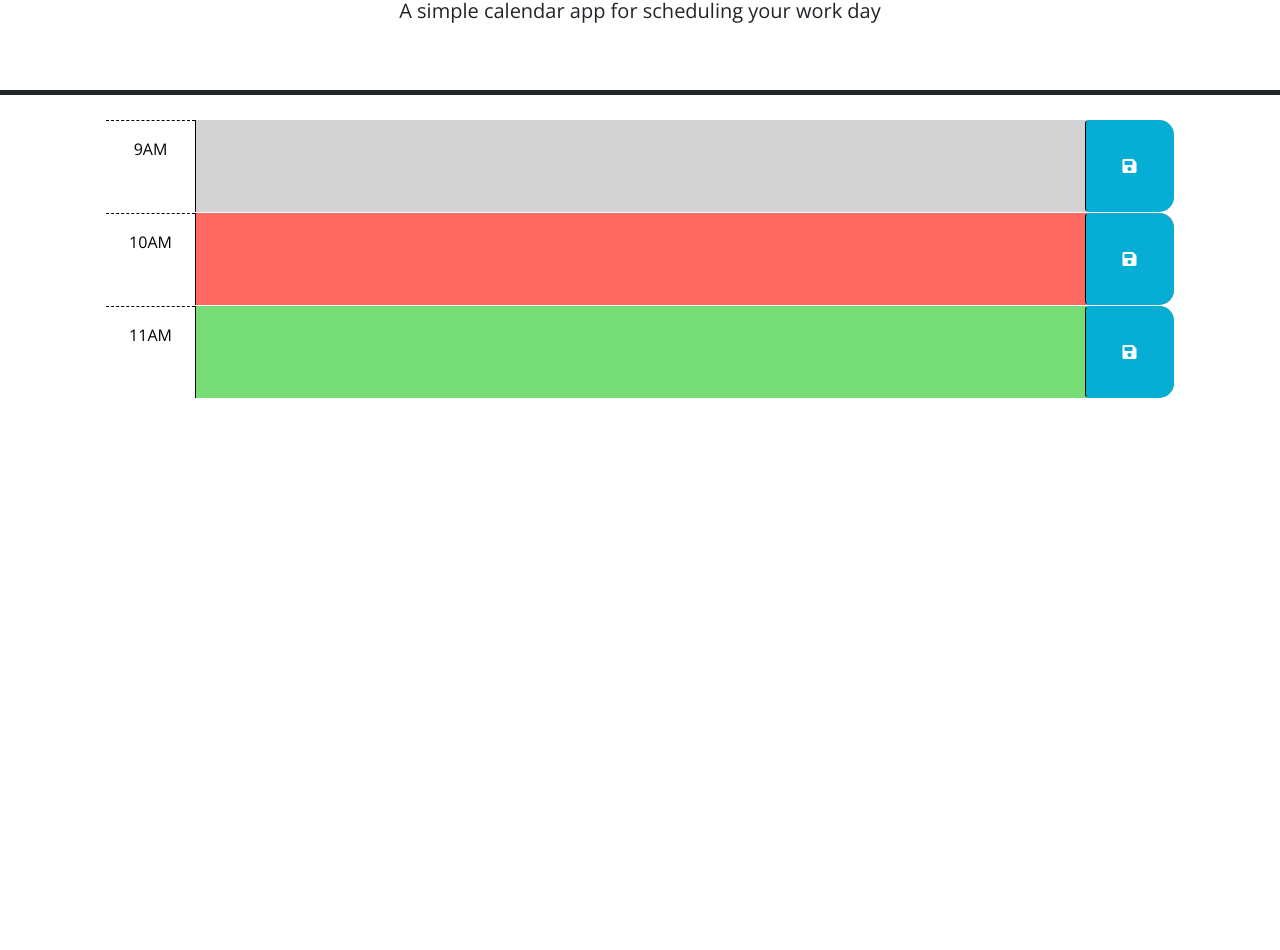
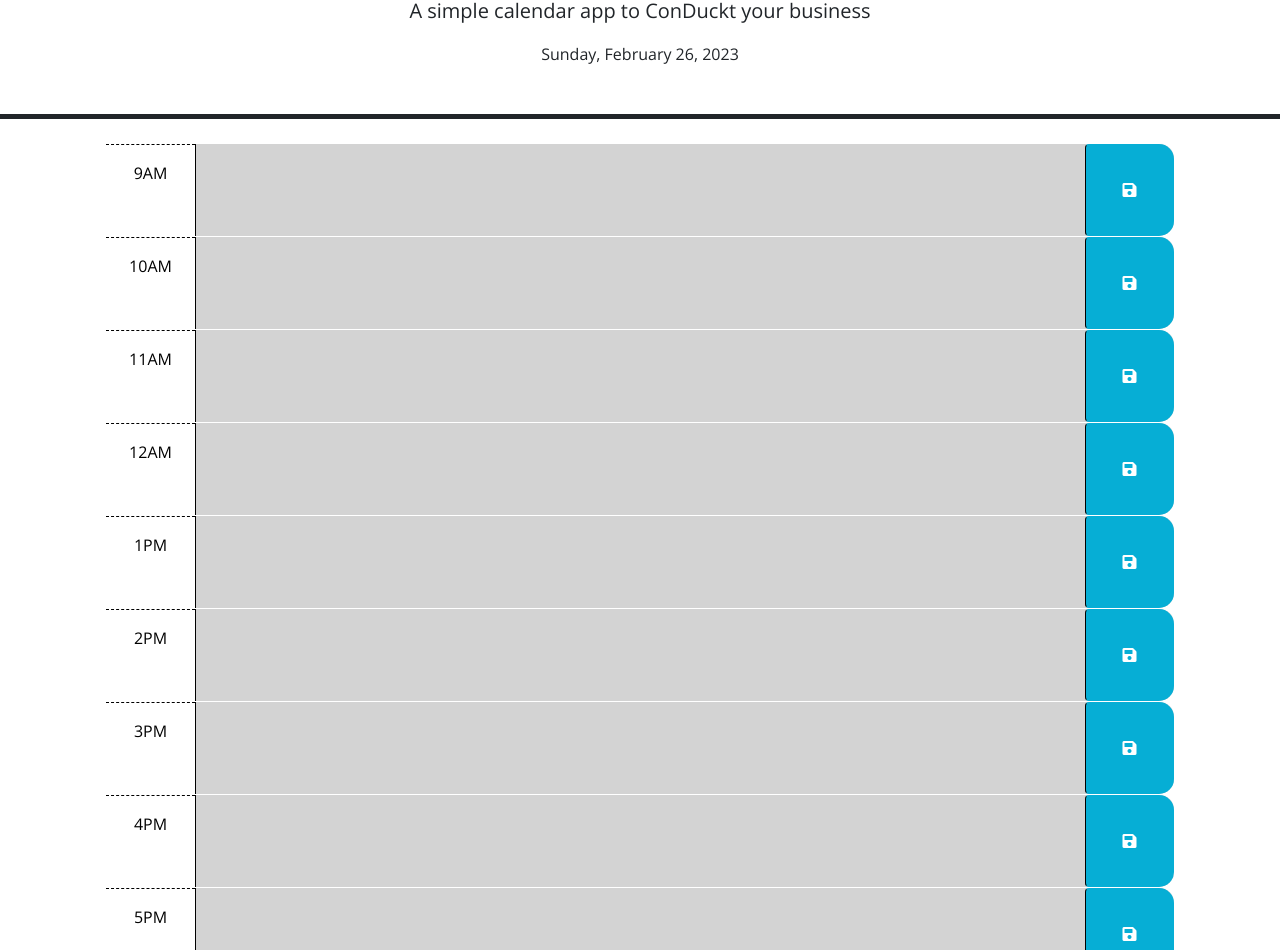
Before and after one commit to ConDuckt/conduckted-scheduler, a plain HTML site: page index.html in a window 1280 px wide. Shown: the part 137-1087 px from the top of the page. Before the commit the page ends 800 px from the top, so only its background shows below. Drawn offline with nearby package versions, Linux system fonts and the light colour scheme.

Commit message:
pushing working code

```diff
--- /dev/null
+++ b/assets/reset.css
@@ -0,0 +1,48 @@
+/* http://meyerweb.com/eric/tools/css/reset/
+   v2.0 | 20110126
+   License: none (public domain)
+*/
+
+html, body, div, span, applet, object, iframe,
+h1, h2, h3, h4, h5, h6, p, blockquote, pre,
+a, abbr, acronym, address, big, cite, code,
+del, dfn, em, img, ins, kbd, q, s, samp,
+small, strike, strong, sub, sup, tt, var,
+b, u, i, center,
+dl, dt, dd, ol, ul, li,
+fieldset, form, label, legend,
+table, caption, tbody, tfoot, thead, tr, th, td,
+article, aside, canvas, details, embed,
+figure, figcaption, footer, header, hgroup,
+menu, nav, output, ruby, section, summary,
+time, mark, audio, video {
+	margin: 0;
+	padding: 0;
+	border: 0;
+	font-size: 100%;
+	font: inherit;
+	vertical-align: baseline;
+}
+/* HTML5 display-role reset for older browsers */
+article, aside, details, figcaption, figure,
+footer, header, hgroup, menu, nav, section {
+	display: block;
+}
+body {
+	line-height: 1;
+}
+ol, ul {
+	list-style: none;
+}
+blockquote, q {
+	quotes: none;
+}
+blockquote:before, blockquote:after,
+q:before, q:after {
+	content: '';
+	content: none;
+}
+table {
+	border-collapse: collapse;
+	border-spacing: 0;
+}
--- a/assets/script.js
+++ b/assets/script.js
@@ -1,66 +1,31 @@
-// Wrap all code that interacts with the DOM in a call to jQuery to ensure that
-// the code isn't run until the browser has finished rendering all the elements
-// in the html.
+var currentTimeCheck = dayjs().format("HH");
+var saveBtn = $(".saveBtn");
 
-// Display the current date in the header of the page. Get current time with day.js.
-
+$("header").append(dayjs().format("dddd, MMMM D, YYYY"));
 
 $(".time-block").each(function () {
-    // `this` already targets time-block, so you don't need to traverse to closest
+
     var timeBlock = $(this).attr("id");
     var savedData = localStorage.getItem(timeBlock);
-    // var userInput = $(this).siblings(".description").val();
+
     $(this).find(".description").val(savedData);
 });
 
-// Apply the past, present, or future class to each time block by comparing the time-block id to the current time.
-  // The id attribute of each time-block be used to conditionally add or remove
-  // the past, present, and future classes.
+$(".time-block").each(function () {
+    var timeBlock = $(this).attr("id");
 
-$(".time-block").each(function () {
-
+    if (timeBlock > currentTimeCheck) {
+        $(this).addClass("future");
+    } else if (timeBlock === currentTimeCheck) {
+        $(this).addClass("present");
+    } else if (timeBlock < currentTimeCheck) {
+      $(this).addClass("past");
+    }
 });
 
+$(saveBtn).click(function() {
+    var timeBlock = $(this).closest(".time-block").attr("id");
+    var userInput = $(this).siblings(".description").val();
 
-
-// Add click lister events on the saveBtn.
-var saveBtn = $(".saveBtn");
-$(saveBtn).click(function() {
-// Get time-block id's. Use DOM traversal to get correct "hour-x" id is for each saveBtn.
-// `this` targets saveBtn in the function so it won't work outside the function:
-    var timeBlock = $(this).closest(".time-block").attr("id");
-    console.log("timeBlock", timeBlock);
-    var userInput = $(this).siblings(".description").val();
-    console.log("userInput", userInput);
-// Set any userInput to localStorage
-//  Use the id in the containing time-block as a key to save the user input in local storage.
     localStorage.setItem(timeBlock, userInput);
 });
-
-
-// Add code to get any user input that was saved in localStorage
-// and set the values of the corresponding textarea elements.
-// The id attribute of each time-block be used to do this.
-
-// WHEN I open the planner
-// THEN the current day is displayed at the top of the calendar
-// WHEN I scroll down
-// THEN I am presented with timeblocks for standard business hours
-// WHEN I view the timeblocks for that day
-// THEN each timeblock is color coded to indicate whether it is in the past, present, or future
-// WHEN I click into a timeblock
-// THEN I can enter an event
-// WHEN I click the save button for that timeblock
-// THEN the text for that event is saved in local storage
-// WHEN I refresh the page
-// THEN the saved events persist
-
-
-// Use class for "past", "present", and "future" to apply styles to the
-// time-block divs accordingly. The javascript will need to do this by
-// adding/removing these classes on each div by comparing the hour in the
-// id to the current hour. The html provided below is meant to be an example
-// demonstrating how the css provided can be leveraged to create the
-// desired layout and colors. The html below should be removed or updated
-// in the finished product. Remember to delete this comment once the
-// code is implemented.
--- a/index.html
+++ b/index.html
@@ -4,6 +4,10 @@
     <meta charset="UTF-8" />
     <meta name="viewport" content="width=device-width, initial-scale=1.0" />
     <meta http-equiv="X-UA-Compatible" content="ie=edge" />
+    <link
+    rel="reset"
+    href="assets/reset.css"
+  />
     <link
       rel="stylesheet"
       href="https://cdn.jsdelivr.net/npm/bootstrap@5.1.3/dist/css/bootstrap.min.css"
@@ -24,13 +28,13 @@
 
   <body>
     <header class="p-5 mb-4 border-5 border-bottom border-dark text-center">
-      <h1 class="display-3">Work Day Scheduler</h1>
-      <p class="lead">A simple calendar app for scheduling your work day</p>
+      <h1 class="display-3">ConDuckted Scheduler</h1>
+      <p class="lead">A simple calendar app to ConDuckt your business</p>
       <p id="currentDay" class="lead"></p>
     </header>
     <div class="container-lg px-5">
 
-      <div id="hour-9" class="row time-block past">
+      <div id="09" class="row time-block">
         <div class="col-2 col-md-1 hour text-center py-3">9AM</div>
         <textarea class="col-8 col-md-10 description" rows="3"> </textarea>
         <button class="btn saveBtn col-2 col-md-1" aria-label="save">
@@ -38,7 +42,7 @@
         </button>
       </div>
 
-      <div id="hour-10" class="row time-block present">
+      <div id="10" class="row time-block">
         <div class="col-2 col-md-1 hour text-center py-3">10AM</div>
         <textarea class="col-8 col-md-10 description" rows="3"> </textarea>
         <button class="btn saveBtn col-2 col-md-1" aria-label="save">
@@ -46,9 +50,56 @@
         </button>
       </div>
 
-      <!-- Example of a future time block. The "future" class adds a green background color. -->
-      <div id="hour-11" class="row time-block future">
+      <div id="11" class="row time-block">
         <div class="col-2 col-md-1 hour text-center py-3">11AM</div>
+        <textarea class="col-8 col-md-10 description" rows="3"> </textarea>
+        <button class="btn saveBtn col-2 col-md-1" aria-label="save">
+          <i class="fas fa-save" aria-hidden="true"></i>
+        </button>
+      </div>
+
+      <div id="12" class="row time-block">
+        <div class="col-2 col-md-1 hour text-center py-3">12AM</div>
+        <textarea class="col-8 col-md-10 description" rows="3"> </textarea>
+        <button class="btn saveBtn col-2 col-md-1" aria-label="save">
+          <i class="fas fa-save" aria-hidden="true"></i>
+        </button>
+      </div>
+
+      <div id="13" class="row time-block">
+        <div class="col-2 col-md-1 hour text-center py-3">1PM</div>
+        <textarea class="col-8 col-md-10 description" rows="3"> </textarea>
+        <button class="btn saveBtn col-2 col-md-1" aria-label="save">
+          <i class="fas fa-save" aria-hidden="true"></i>
+        </button>
+      </div>
+
+      <div id="14" class="row time-block">
+        <div class="col-2 col-md-1 hour text-center py-3">2PM</div>
+        <textarea class="col-8 col-md-10 description" rows="3"> </textarea>
+        <button class="btn saveBtn col-2 col-md-1" aria-label="save">
+          <i class="fas fa-save" aria-hidden="true"></i>
+        </button>
+      </div>
+
+      <div id="15" class="row time-block">
+        <div class="col-2 col-md-1 hour text-center py-3">3PM</div>
+        <textarea class="col-8 col-md-10 description" rows="3"> </textarea>
+        <button class="btn saveBtn col-2 col-md-1" aria-label="save">
+          <i class="fas fa-save" aria-hidden="true"></i>
+        </button>
+      </div>
+
+      <div id="16" class="row time-block">
+        <div class="col-2 col-md-1 hour text-center py-3">4PM</div>
+        <textarea class="col-8 col-md-10 description" rows="3"> </textarea>
+        <button class="btn saveBtn col-2 col-md-1" aria-label="save">
+          <i class="fas fa-save" aria-hidden="true"></i>
+        </button>
+      </div>
+
+      <div id="17" class="row time-block">
+        <div class="col-2 col-md-1 hour text-center py-3">5PM</div>
         <textarea class="col-8 col-md-10 description" rows="3"> </textarea>
         <button class="btn saveBtn col-2 col-md-1" aria-label="save">
           <i class="fas fa-save" aria-hidden="true"></i>
```
Also changed, not shown: 1 other file.
